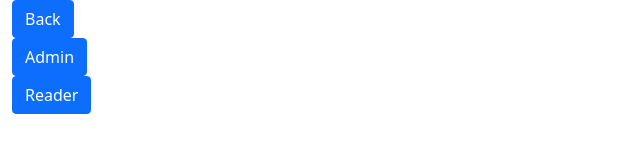
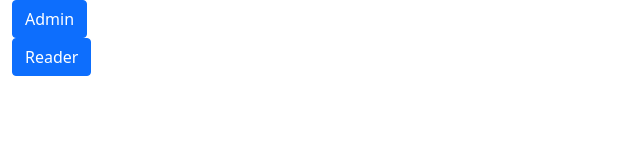
Before and after one commit to timbwu/LightsailNode, a website: page index.html in a window 1280 px wide. Shown: the whole page, without its empty margins (0-640 px from the left). Drawn offline with nearby package versions, Linux system fonts and the light colour scheme.

Commit message:
cleanup code

```diff
--- a/index.html
+++ b/index.html
@@ -12,7 +12,7 @@
   </head>
   <body>
     <div class="container-fluid">
-      <div id="back-btn"><a href="https://timbwu.com/COMP4537/COMP4537.html" class="btn btn-primary" role="button" aria-disabled="true">Back</a></div>
+      <!-- <div id="back-btn"><a href="https://timbwu.com/COMP4537/COMP4537.html" class="btn btn-primary" role="button" aria-disabled="true">Back</a></div> -->
       <div class="iass-btn"><a href="admin" class="btn btn-primary" role="button" aria-disabled="true">Admin</a></div>
       <div class="iass-btn"><a href="reader" class="btn btn-primary" role="button" aria-disabled="true">Reader</a></div>
     </div>
```
